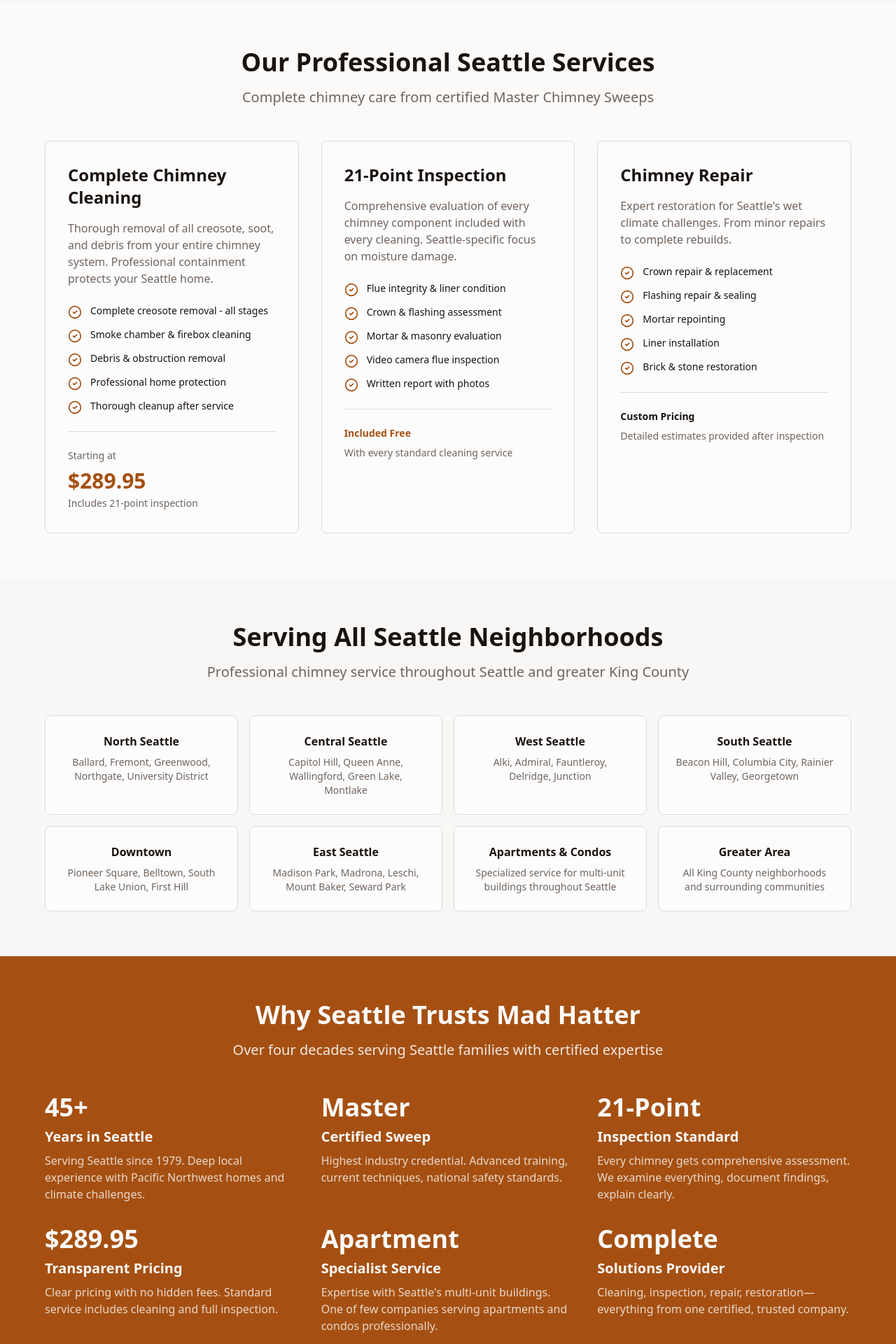
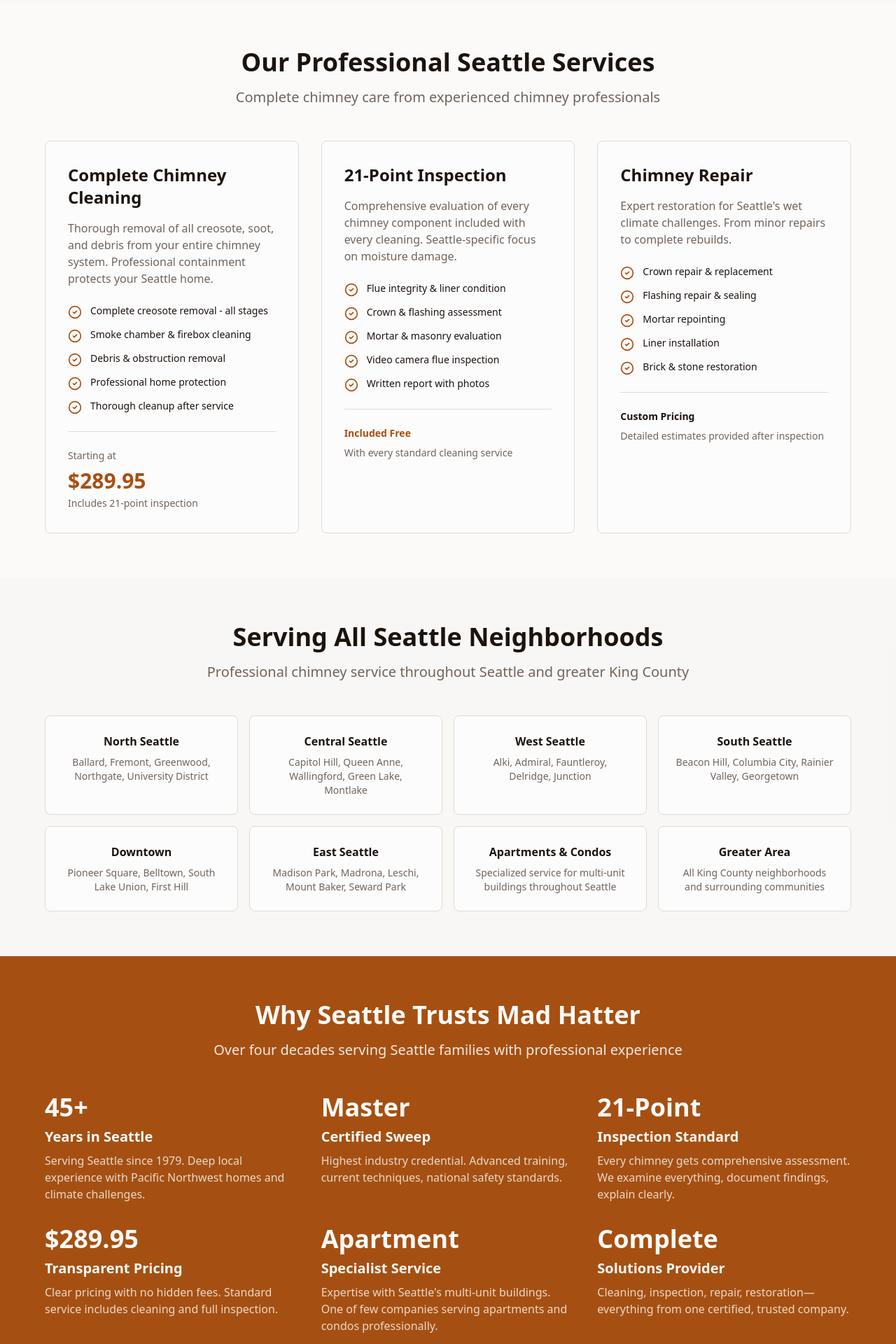
Before and after one commit to jaystonez/mad-hatter-chimney-sweep, a Next.js app: page /chimney-sweep-seattle in a window 1280 px wide. Shown: the part 1620-3540 px from the top of the page at 70% size. Built offline with nearby package versions, Linux system fonts and the light colour scheme; a web font is replaced by a local one.

Commit message:
Reconcile trust claims and NAP on app/chimney-sweep-seattle/page.tsx

```diff
--- a/app/chimney-sweep-seattle/page.tsx
+++ b/app/chimney-sweep-seattle/page.tsx
@@ -189,7 +189,7 @@
           <div className="text-center mb-12">
             <h2 className="text-3xl md:text-4xl font-bold mb-4">Our Professional Seattle Services</h2>
             <p className="text-xl text-muted-foreground max-w-3xl mx-auto">
-              Complete chimney care from certified Master Chimney Sweeps
+              Complete chimney care from experienced chimney professionals
             </p>
           </div>
 
@@ -362,7 +362,7 @@
           <div className="text-center mb-12">
             <h2 className="text-3xl md:text-4xl font-bold mb-4">Why Seattle Trusts Mad Hatter</h2>
             <p className="text-xl text-primary-foreground/90 max-w-3xl mx-auto">
-              Over four decades serving Seattle families with certified expertise
+              Over four decades serving Seattle families with professional experience
             </p>
           </div>
 
@@ -498,7 +498,7 @@
             </Link>
           </div>
           <p className="text-muted-foreground mt-6">
-            45 years of certified expertise protecting Seattle families. Your chimney deserves professional care.
+            45 years of professional experience protecting Seattle families. Your chimney deserves professional care.
           </p>
         </div>
       </section>
```
